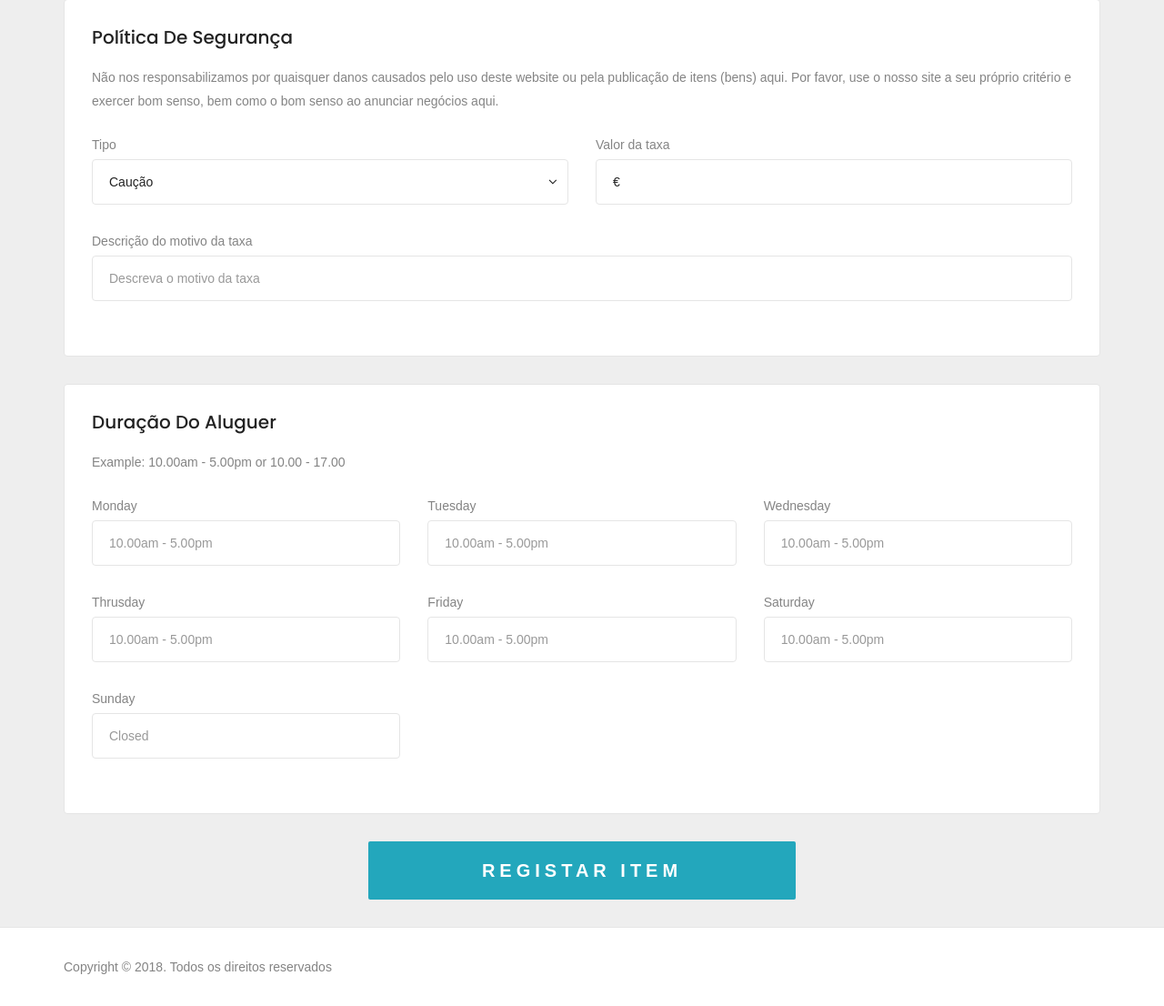
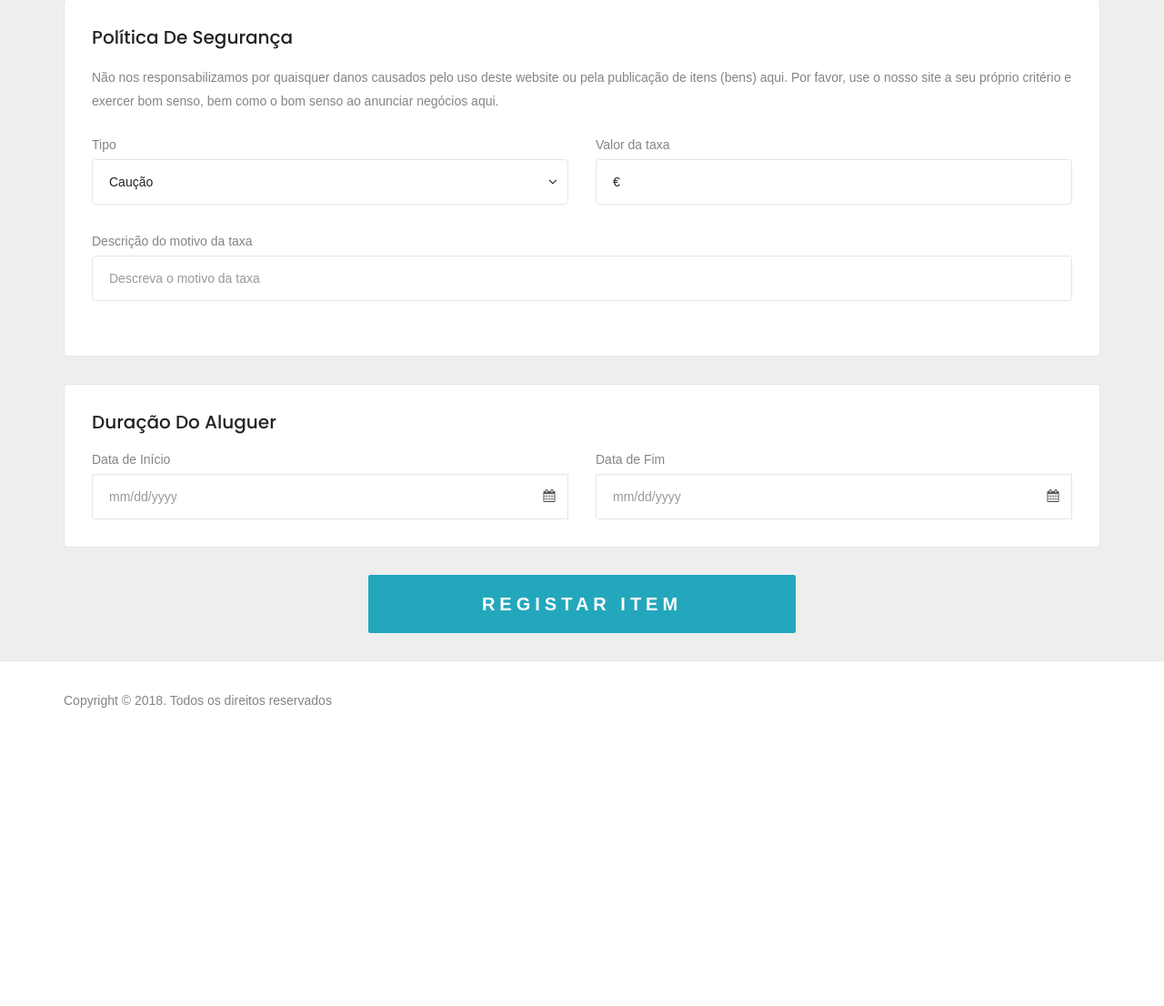
Before and after one commit to ruirpv/UniRent, a PHP site: page /beta/add-listings.php in a window 1280 px wide. Shown: the part 1401-2507 px from the top of the page at 91% size. After the commit the page ends 2179 px from the top, so only its background shows below. Run offline with PHP 8.4, Linux system fonts and the light colour scheme; the visitor is signed in with stand-in values (Sample User, id 1); data that the repository does not hold is empty; some libraries are stand-ins or nearby versions; some web fonts are replaced.

Commit message:
Fixed Length of rental
Fixed Length of rental

```diff
--- a/beta/add-listings.php
+++ b/beta/add-listings.php
@@ -183,47 +183,30 @@
 					<div class="dashboardBoxBg mb30">
 						<div class="profileIntro paraMargin">
 							<h3>Duração do aluguer</h3>
-							<p>Example: 10.00am - 5.00pm or 10.00 - 17.00</p>
 							<div class="row">
-								<div class="form-group col-md-4 col-sm-6 col-xs-12">
-									<label for="mondayTime">Monday</label>
-									<input type="text" class="form-control" id="mondayTime" placeholder="10.00am - 5.00pm">
+								<div class="dateSelect col-sm-6 col-xs-12">
+                  				<label for="initialRentalDay" class="control-label">Data de Início</label>
+                  					<div class="input-group date ed-datepicker filterDate" data-provide="datepicker">
+                    				<input maxlength="10" type="text" class="form-control" id="initialRentalDay" name="initialRentalDay" placeholder="mm/dd/yyyy">
+                    					<div class="input-group-addon">
+                      					<i class="fa fa-calendar" aria-hidden="true"></i>
                     					</div>
-
-								<div class="form-group col-md-4 col-sm-6 col-xs-12">
-									<label for="tuesdayTime">Tuesday</label>
-									<input type="text" class="form-control" id="tuesdayTime" placeholder="10.00am - 5.00pm">
                   					</div>
-
-								<div class="form-group col-md-4 col-sm-6 col-xs-12">
-									<label for="wednesdayTime">Wednesday</label>
-									<input type="text" class="form-control" id="wednesdayTime" placeholder="10.00am - 5.00pm">
                 			</div>
-
-								<div class="form-group col-md-4 col-sm-6 col-xs-12">
-									<label for="thrusdayTime">Thrusday</label>
-									<input type="text" class="form-control" id="thrusdayTime" placeholder="10.00am - 5.00pm">
+                			<div class="dateSelect col-sm-6 col-xs-12">
+                  				<label for="endRentalDay" class="control-label">Data de Fim</label>
+                  					<div class="input-group date ed-datepicker filterDate" data-provide="datepicker">
+                    				<input maxlength="10" type="text" class="form-control" id="endRentalDay" name="endRentalDay" placeholder="mm/dd/yyyy">
+                    					<div class="input-group-addon">
+                      					<i class="fa fa-calendar" aria-hidden="true"></i>
                     					</div>
-
-								<div class="form-group col-md-4 col-sm-6 col-xs-12">
-									<label for="fridayTime">Friday</label>
-									<input type="text" class="form-control" id="fridayTime" placeholder="10.00am - 5.00pm">
                   					</div>
-
-								<div class="form-group col-md-4 col-sm-6 col-xs-12">
-									<label for="saturdayTime">Saturday</label>
-									<input type="text" class="form-control" id="saturdayTime" placeholder="10.00am - 5.00pm">
-								</div>
-
-								<div class="form-group col-md-4 col-sm-6 col-xs-12">
-									<label for="sundayTime">Sunday</label>
-									<input type="text" class="form-control" id="sundayTime" placeholder="Closed">
                 			</div>
 							</div>
 						</div>
 					</div>
 					<div class="form-footer text-center">
-						<button type="submit" class="btn-submit">Registar item</button>
+						<button type="submit" class="btn-submit">Registar Item</button>
 					</div>
 				</form>
 			</div>
```
Also changed, not shown: beta/add-listings_EN.php (+12 -29 lines). Lines whose indentation alone changed are shown as unchanged.
